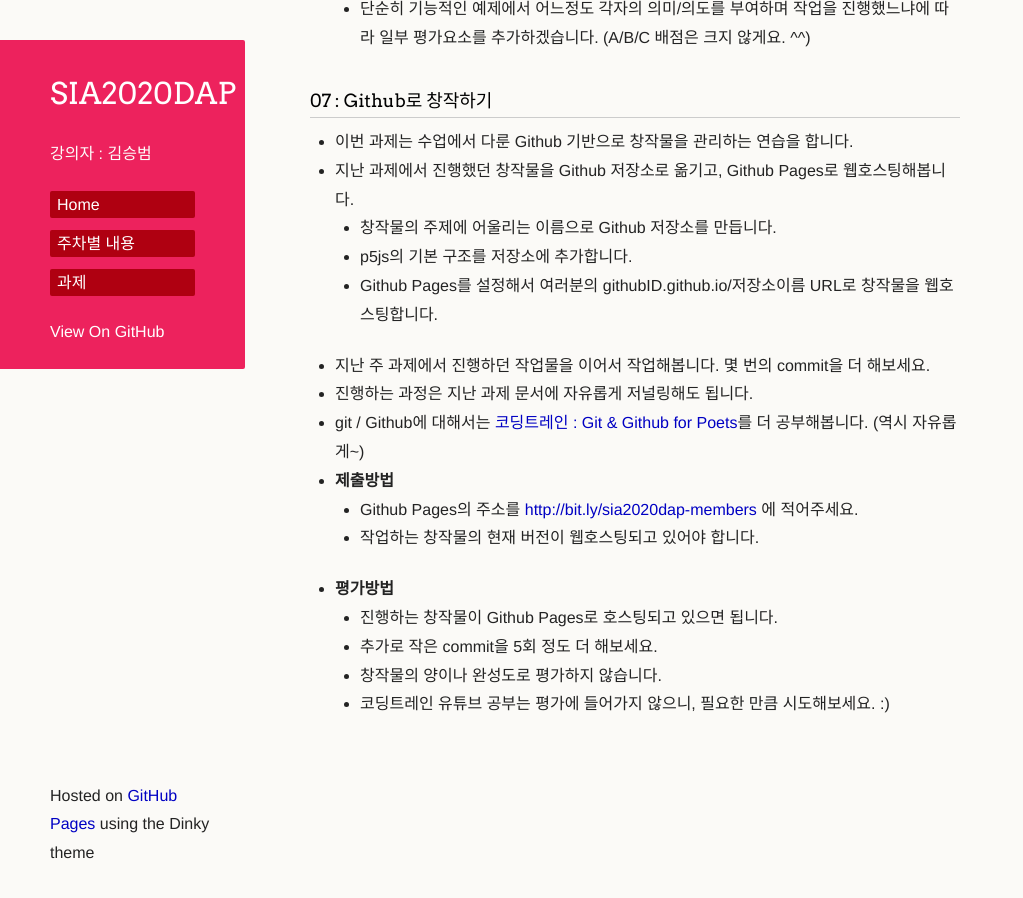
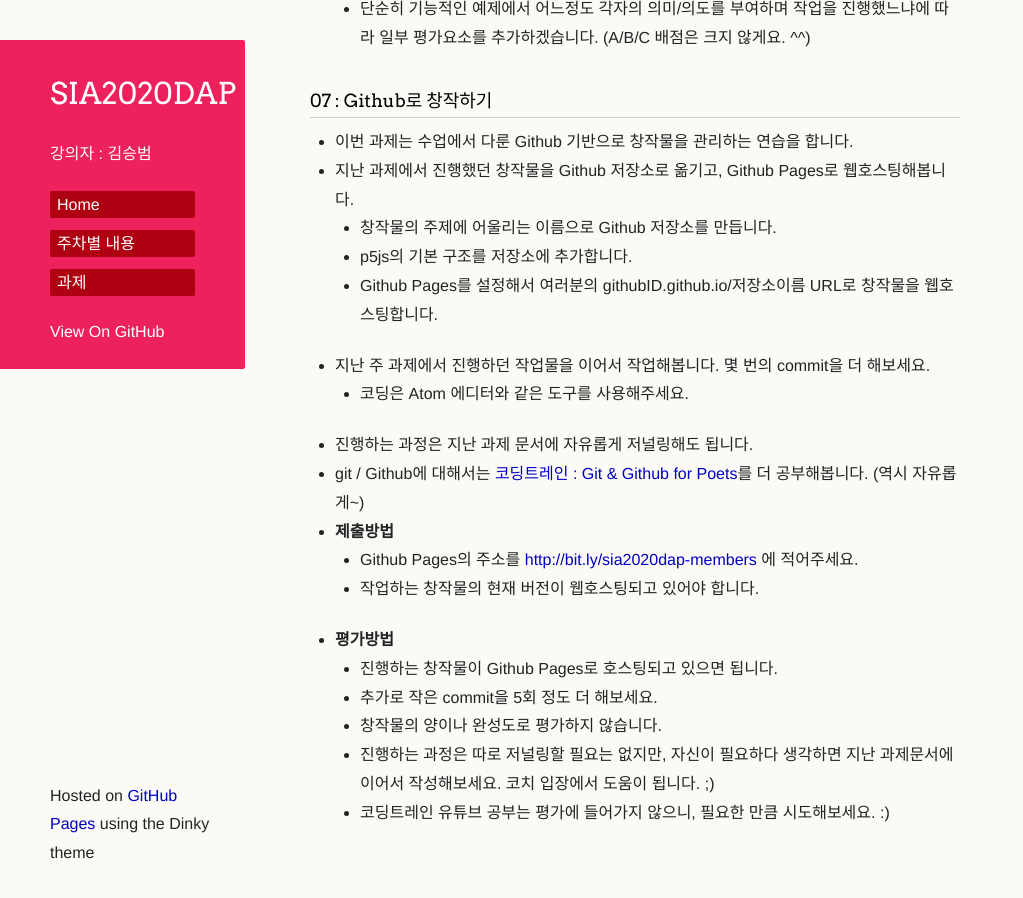
Before and after one commit to picxenk/SIA2020DAP, a Jekyll site: the page built from homework.md, in a window 1280 px wide and 900 px high, scrolled down 7482 px. Shown: the whole window, without its empty margins (0-1023 px from the left). Built offline with Jekyll 4.4.1, drawn with Linux system fonts in a browser that asks for light colours; our own code applies the rules of GitHub Pages for plain Markdown files; a script that is not in the unit is left out; the repository's description, which GitHub fills in, is left out.

Commit message:
Update homework.md

```diff
--- a/homework.md
+++ b/homework.md
@@ -206,6 +206,7 @@
    * p5js의 기본 구조를 저장소에 추가합니다.
    * Github Pages를 설정해서 여러분의 githubID.github.io/저장소이름 URL로 창작물을 웹호스팅합니다.
  * 지난 주 과제에서 진행하던 작업물을 이어서 작업해봅니다. 몇 번의 commit을 더 해보세요.
+   * 코딩은 Atom 에디터와 같은 도구를 사용해주세요.
  * 진행하는 과정은 지난 과제 문서에 자유롭게 저널링해도 됩니다.
  * git / Github에 대해서는 [코딩트레인 : Git & Github for Poets](https://www.youtube.com/playlist?list=PLRqwX-V7Uu6ZF9C0YMKuns9sLDzK6zoiV)를 더 공부해봅니다. (역시 자유롭게~)
  * **제출방법**
@@ -215,4 +216,5 @@
    * 진행하는 창작물이 Github Pages로 호스팅되고 있으면 됩니다.
    * 추가로 작은 commit을 5회 정도 더 해보세요.
    * 창작물의 양이나 완성도로 평가하지 않습니다.
+   * 진행하는 과정은 따로 저널링할 필요는 없지만, 자신이 필요하다 생각하면 지난 과제문서에 이어서 작성해보세요. 코치 입장에서 도움이 됩니다. ;)
    * 코딩트레인 유튜브 공부는 평가에 들어가지 않으니, 필요한 만큼 시도해보세요. :)
```
